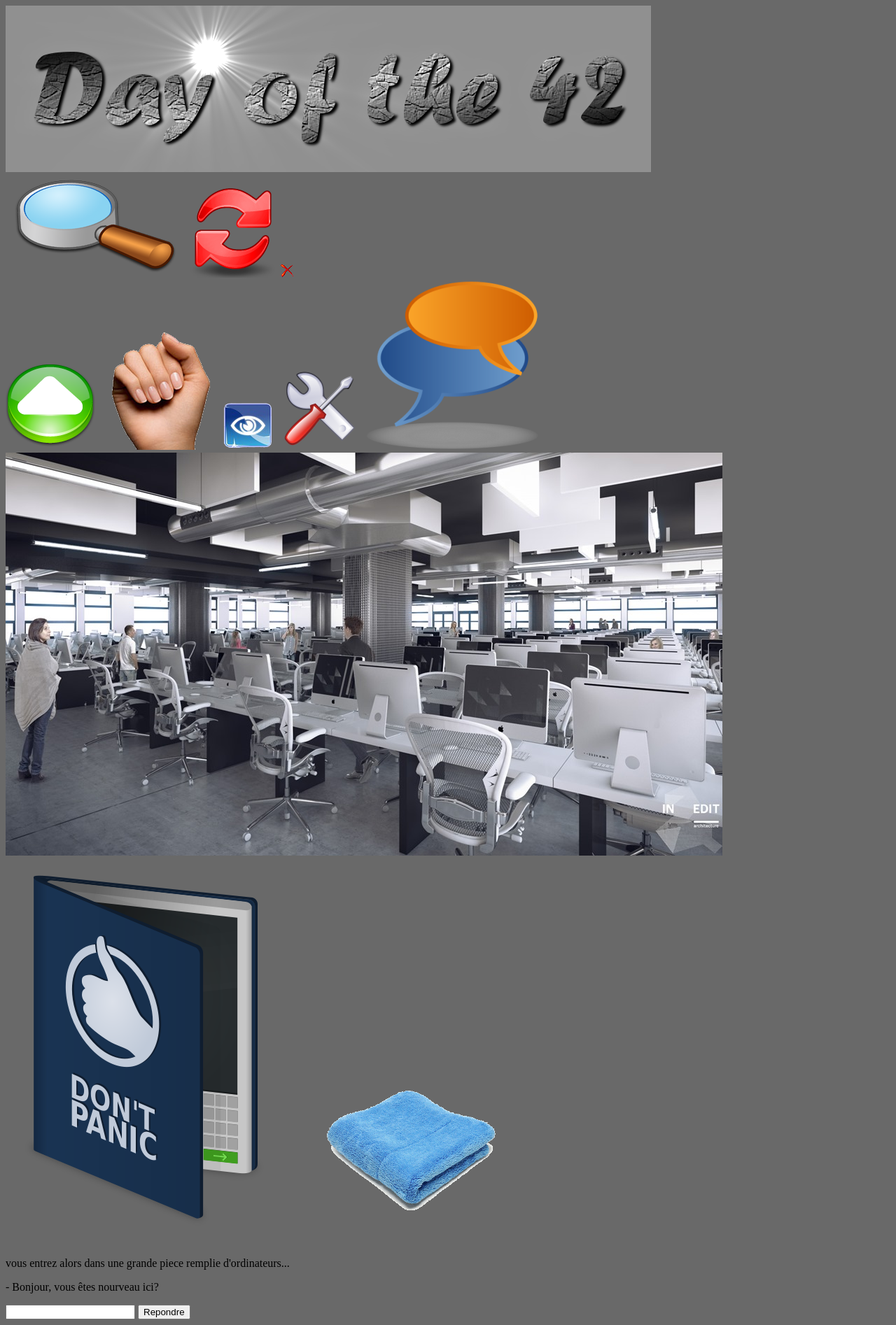
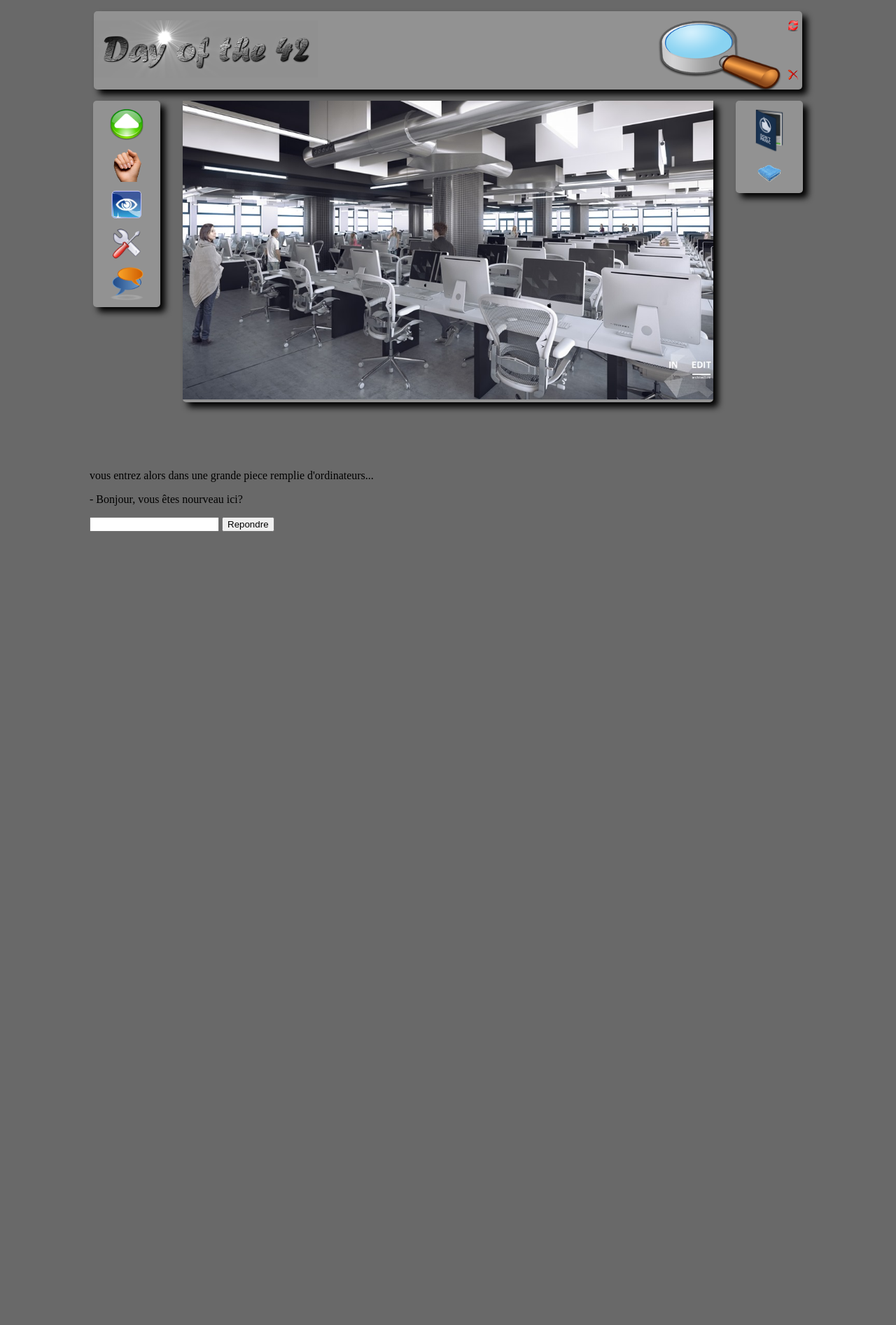
Before and after one commit to shellTools/42-piscine_PHP, a PHP site: page /doft.html in a window 1280 px wide. Shown: the whole page at 70% size. After the commit the page ends 760 px from the top, so only its background shows below. Run offline with PHP 8.4, Linux system fonts and the light colour scheme.

Commit message:
add layout

```diff
--- a/day_00/ex02/doft.css
+++ b/day_00/ex02/doft.css
@@ -1,3 +1,108 @@
 body {
   background-color: #696969;
+  max-width: 100%;
+  overflow-x: hidden;
 }
+
+header {
+  background-color: #929292;
+  display: flex;
+  margin: 1em auto;
+  max-width: 94em;
+  min-width: 50em;
+  width: 80%;
+  height: 6em;
+  padding: 8px 0;
+  justify-content: space-between;
+  align-items: center;
+  border-radius: 5px;
+  box-shadow: 7px 7px 10px black;
+}
+
+.logo img {
+  width: 20em;
+}
+
+nav {
+  width: 13.5em;
+  height: 100%;
+  position: relative;
+}
+
+.nav_search {
+  width: 12.3em;
+  display: block;
+  float: left;
+}
+
+.nav_controls {
+  width: 1em;
+  display: block;
+  position: absolute;
+}
+
+.nav_controls-reload {
+  right: 5px;
+  top: 5px;
+}
+
+.nav_controls-close {
+  right: 5px;
+  bottom: 5px;
+}
+
+main {
+  display: flex;
+  justify-content: center;
+}
+
+.left-side {
+  background-color: #929292;
+  width: 6em;
+  border-radius: 5px;
+  box-shadow: 7px 7px 10px black;
+  align-self: flex-start;
+}
+
+.left-side img {
+  width: 50%;
+  display: block;
+  margin: 10px auto;
+}
+
+.lab {
+  background-color: #929292;
+  width: 60%;
+  min-width: 40em;
+  max-width: 80em;
+  margin: 0 2em;
+  border-radius: 5px;
+  box-shadow: 7px 7px 10px black;
+  text-align: center;
+}
+
+.lab img {
+  width: 100%;
+  text-align: center;
+}
+
+.right-side {
+  background-color: #929292;
+  width: 6em;
+  border-radius: 5px;
+  box-shadow: 7px 7px 10px black;
+  align-self: flex-start;
+}
+
+.right-side img {
+  width: 50%;
+  display: block;
+  margin: 10px auto;
+}
+
+.chat {
+  position: fixed;
+  width: 30em;
+  bottom: 5%;
+  left: 10%;
+}
--- a/day_00/ex02/doft.html
+++ b/day_00/ex02/doft.html
@@ -12,9 +12,9 @@
         <img src="./resources/day_of_the_42.png" alt="day of the 42 logo">
       </div>
       <nav>
-        <img src="./resources/loupe.png" alt="magnifying glass">
-        <img src="./resources/reload.png" alt="reload">
-        <img src="./resources/close.gif" alt="close">
+        <img class="nav_search" src="./resources/loupe.png" alt="magnifying glass">
+        <img class="nav_controls nav_controls-reload" src="./resources/reload.png" alt="reload">
+        <img class="nav_controls nav_controls-close" src="./resources/close.gif" alt="close">
       </nav>
     </header>
     <main>
```
